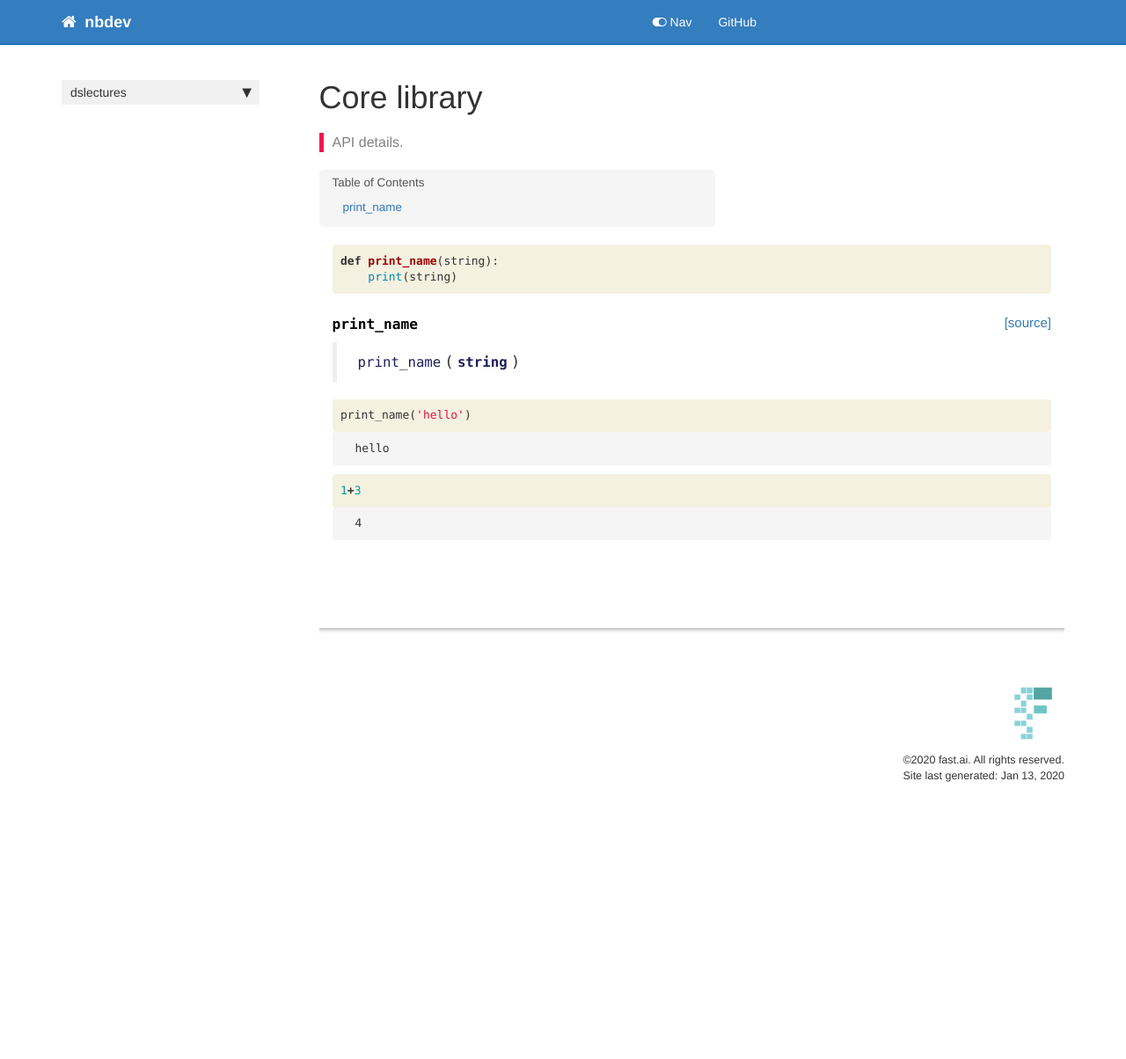
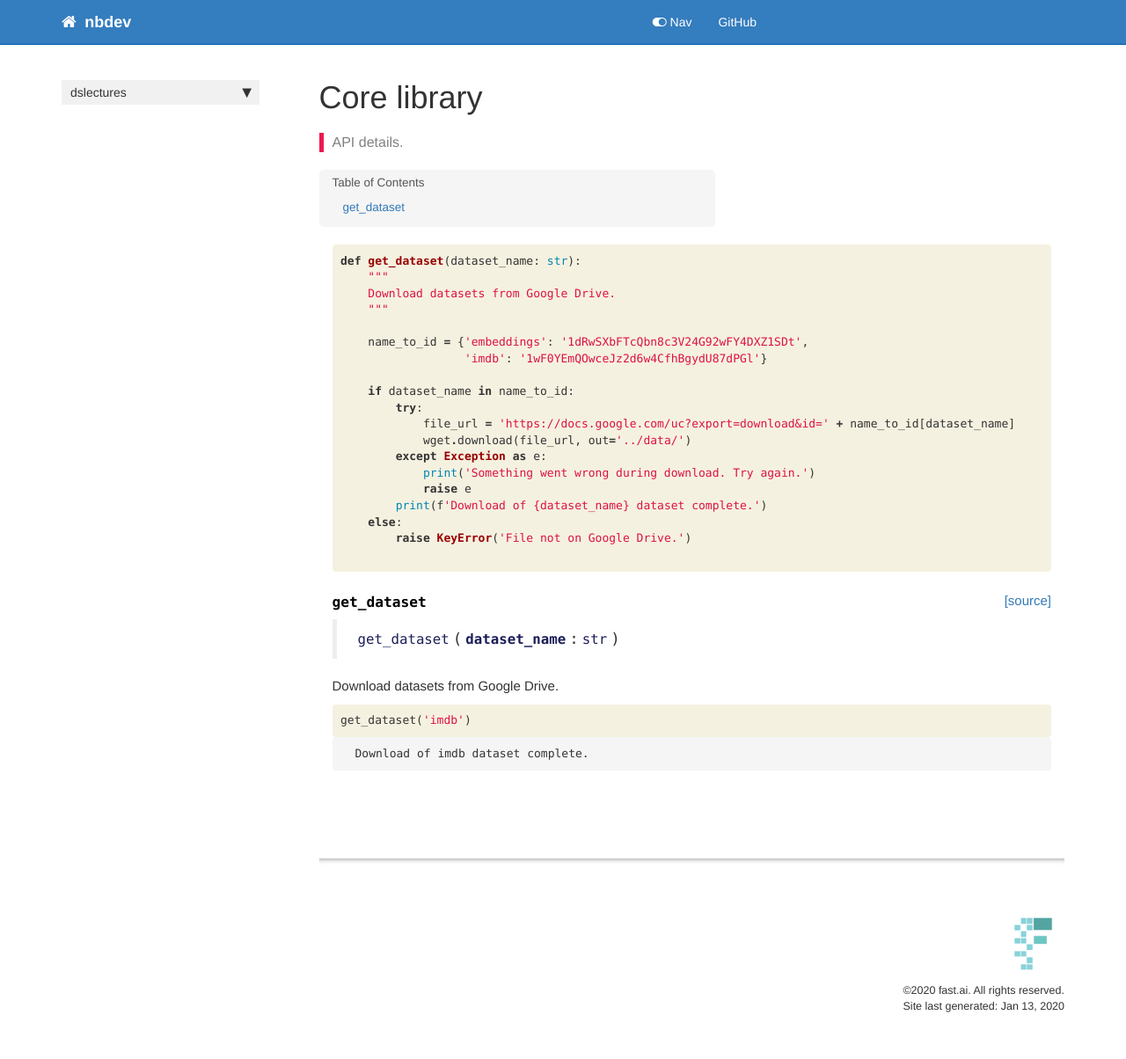
Before and after one commit to lewtun/dslectures, a Jekyll site: the page built from docs/core.html, in a window 1280 px wide. Shown: the whole page at 88% size. Built offline with Jekyll 4.4.1, drawn with Linux system fonts in a browser that asks for light colours; nearby versions of some CDN libraries; comment, search, counter and statistics services are not loaded; before the commit the page ends 942 px from its top, so only the background shows below that.

Commit message:
feat: add download function to core module

```diff
--- a/docs/core.html
+++ b/docs/core.html
@@ -23,12 +23,32 @@ summary: "API details."
 
 </div>
 <div class="cell border-box-sizing code_cell rendered">
+
+</div>
+<div class="cell border-box-sizing code_cell rendered">
 <div class="input">
 
 <div class="inner_cell">
     <div class="input_area">
-<div class=" highlight hl-ipython3"><pre><span></span><span class="k">def</span> <span class="nf">print_name</span><span class="p">(</span><span class="n">string</span><span class="p">):</span>
-    <span class="nb">print</span><span class="p">(</span><span class="n">string</span><span class="p">)</span>
+<div class=" highlight hl-ipython3"><pre><span></span><span class="k">def</span> <span class="nf">get_dataset</span><span class="p">(</span><span class="n">dataset_name</span><span class="p">:</span> <span class="nb">str</span><span class="p">):</span>
+    <span class="sd">&quot;&quot;&quot;</span>
+<span class="sd">    Download datasets from Google Drive.</span>
+<span class="sd">    &quot;&quot;&quot;</span>
+
+    <span class="n">name_to_id</span> <span class="o">=</span> <span class="p">{</span><span class="s1">&#39;embeddings&#39;</span><span class="p">:</span> <span class="s1">&#39;1dRwSXbFTcQbn8c3V24G92wFY4DXZ1SDt&#39;</span><span class="p">,</span>
+                  <span class="s1">&#39;imdb&#39;</span><span class="p">:</span> <span class="s1">&#39;1wF0YEmQOwceJz2d6w4CfhBgydU87dPGl&#39;</span><span class="p">}</span>
+
+    <span class="k">if</span> <span class="n">dataset_name</span> <span class="ow">in</span> <span class="n">name_to_id</span><span class="p">:</span>
+        <span class="k">try</span><span class="p">:</span>
+            <span class="n">file_url</span> <span class="o">=</span> <span class="s1">&#39;https://docs.google.com/uc?export=download&amp;id=&#39;</span> <span class="o">+</span> <span class="n">name_to_id</span><span class="p">[</span><span class="n">dataset_name</span><span class="p">]</span>
+            <span class="n">wget</span><span class="o">.</span><span class="n">download</span><span class="p">(</span><span class="n">file_url</span><span class="p">,</span> <span class="n">out</span><span class="o">=</span><span class="s1">&#39;../data/&#39;</span><span class="p">)</span>
+        <span class="k">except</span> <span class="ne">Exception</span> <span class="k">as</span> <span class="n">e</span><span class="p">:</span>
+            <span class="nb">print</span><span class="p">(</span><span class="s1">&#39;Something went wrong during download. Try again.&#39;</span><span class="p">)</span>
+            <span class="k">raise</span> <span class="n">e</span>
+        <span class="nb">print</span><span class="p">(</span><span class="sa">f</span><span class="s1">&#39;Download of </span><span class="si">{dataset_name}</span><span class="s1"> dataset complete.&#39;</span><span class="p">)</span>
+    <span class="k">else</span><span class="p">:</span>
+        <span class="k">raise</span> <span class="ne">KeyError</span><span class="p">(</span><span class="s1">&#39;File not on Google Drive.&#39;</span><span class="p">)</span>
+
 </pre></div>
 
     </div>
@@ -45,8 +65,9 @@ summary: "API details."
 
 
 <div class="output_markdown rendered_html output_subarea ">
-<h4 id="print_name" class="doc_header"><code>print_name</code><a href="https://github.com/lewtun/dslectures/tree/master/dslectures/core.py#L6" class="source_link" style="float:right">[source]</a></h4><blockquote><p><code>print_name</code>(<strong><code>string</code></strong>)</p>
+<h4 id="get_dataset" class="doc_header"><code>get_dataset</code><a href="https://github.com/lewtun/dslectures/tree/master/dslectures/core.py#L11" class="source_link" style="float:right">[source]</a></h4><blockquote><p><code>get_dataset</code>(<strong><code>dataset_name</code></strong>:<code>str</code>)</p>
 </blockquote>
+<p>Download datasets from Google Drive.</p>
 
 </div>
 
@@ -61,7 +82,7 @@ summary: "API details."
 
 <div class="inner_cell">
     <div class="input_area">
-<div class=" highlight hl-ipython3"><pre><span></span><span class="n">print_name</span><span class="p">(</span><span class="s1">&#39;hello&#39;</span><span class="p">)</span>
+<div class=" highlight hl-ipython3"><pre><span></span><span class="n">get_dataset</span><span class="p">(</span><span class="s1">&#39;imdb&#39;</span><span class="p">)</span>
 </pre></div>
 
     </div>
@@ -74,7 +95,7 @@ summary: "API details."
 <div class="output_area">
 
 <div class="output_subarea output_stream output_stdout output_text">
-<pre>hello
+<pre>Download of imdb dataset complete.
 </pre>
 </div>
 </div>
@@ -83,33 +104,4 @@ summary: "API details."
 </div>
 
 </div>
-<div class="cell border-box-sizing code_cell rendered">
-<div class="input">
-
-<div class="inner_cell">
-    <div class="input_area">
-<div class=" highlight hl-ipython3"><pre><span></span><span class="mi">1</span><span class="o">+</span><span class="mi">3</span>
-</pre></div>
-
-    </div>
 </div>
-</div>
-
-<div class="output_wrapper">
-<div class="output">
-
-<div class="output_area">
-
-
-
-<div class="output_text output_subarea output_execute_result">
-<pre>4</pre>
-</div>
-
-</div>
-
-</div>
-</div>
-
-</div>
-</div>
--- a/dslectures/_nbdev.py
+++ b/dslectures/_nbdev.py
@@ -2,7 +2,7 @@
 
 __all__ = ["index", "modules", "custom_doc_links", "git_url"]
 
-index = {"print_name": "00_core.ipynb"}
+index = {"get_dataset": "00_core.ipynb"}
 
 modules = ["core.py"]
 
```
Also changed, not shown: dslectures/core.py (+24 -3 lines), 2 other files.
